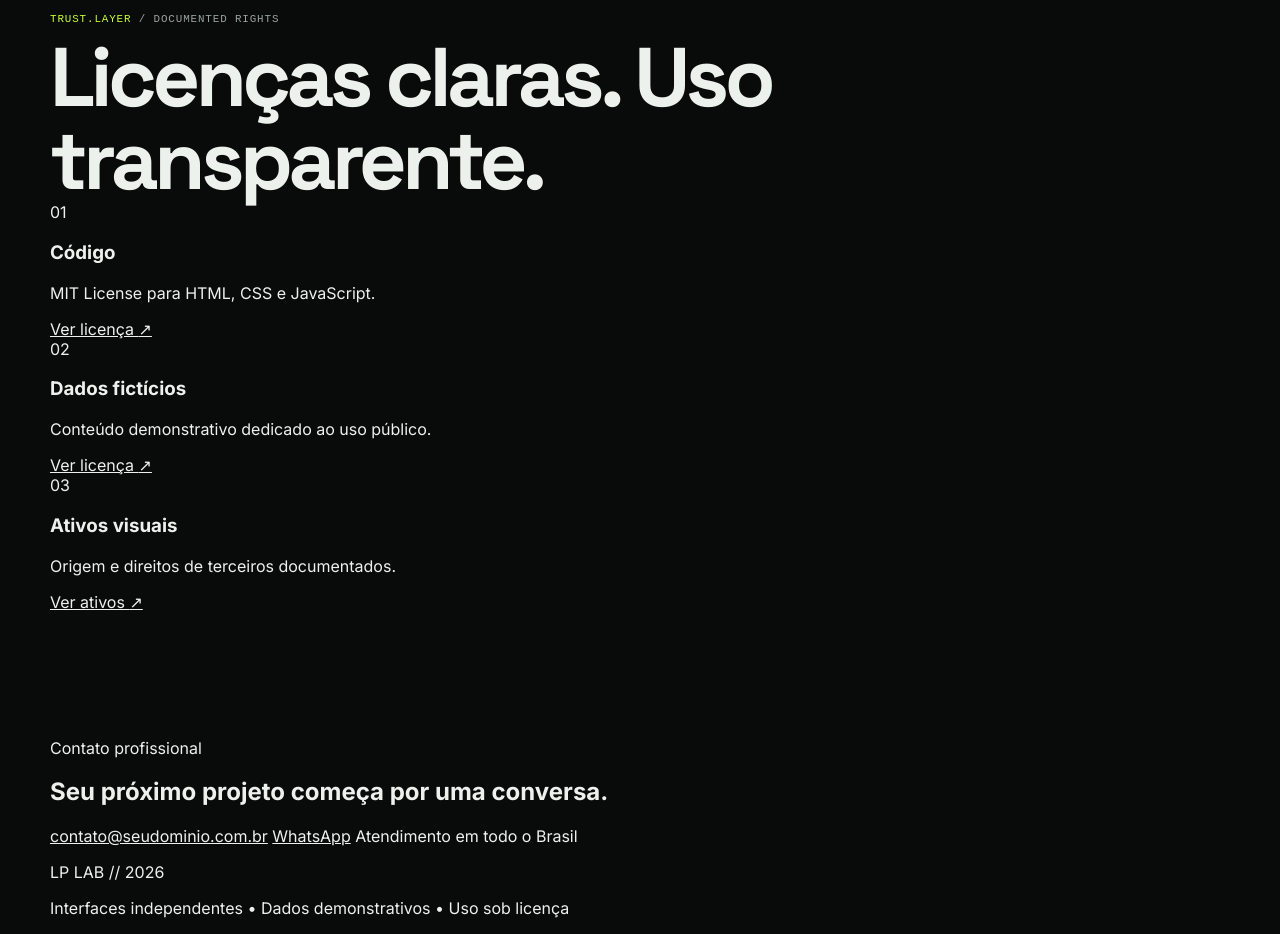
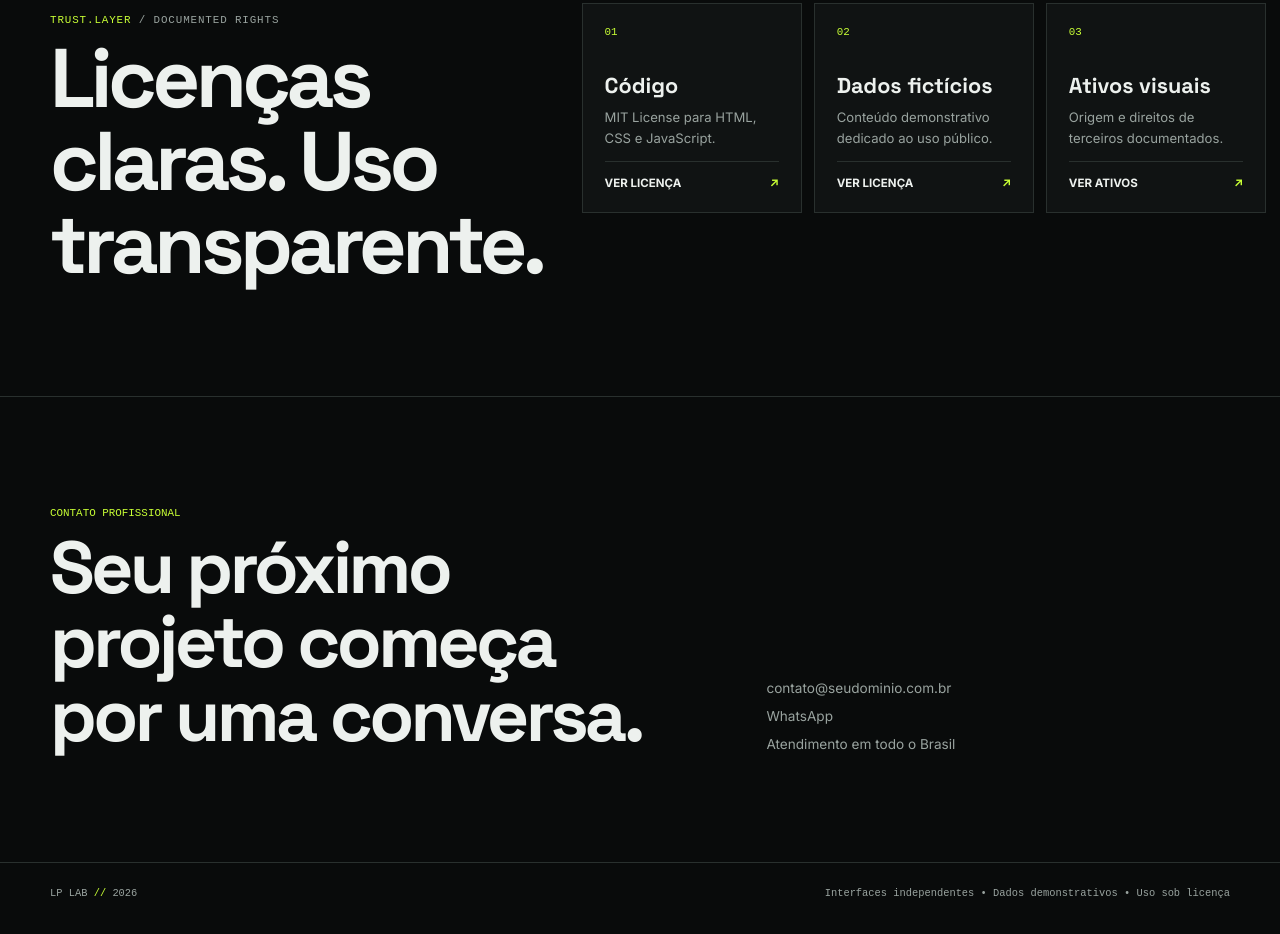
Before and after one commit to SavioCardosoM/landing-pages, a plain HTML site: page index.html in a window 1280 px wide. Shown: the part 3238-4172 px from the top of the page. Drawn offline with Linux system fonts and the light colour scheme.

Commit message:
correção

```diff
--- a/assets/style.css
+++ b/assets/style.css
@@ -90,6 +90,31 @@ a { color: inherit; }
 .about-services__conteudo > div:last-child > p { max-width: 650px; color: var(--muted); line-height: 1.75; }
 .about-services__cta { margin-top: 18px; }
 
+.license { border-top: 1px solid var(--line); border-bottom: 1px solid var(--line); padding: 80px 0; }
+.license__conteudo { display: grid; gap: 36px; }
+.license h2 { max-width: 620px; }
+.license__grid { display: grid; gap: 12px; }
+.license__grid article { min-height: 210px; display: flex; flex-direction: column; border: 1px solid var(--line); background: var(--panel); padding: 22px; }
+.license__grid article > span { color: var(--acid); font-family: monospace; font-size: .68rem; }
+.license__grid h3 { margin: 34px 0 8px; font-family: var(--font-display); font-size: 1.35rem; }
+.license__grid p { margin: 0; color: var(--muted); font-size: .82rem; line-height: 1.6; }
+.license__grid a { display: flex; justify-content: space-between; margin-top: auto; border-top: 1px solid var(--line); padding-top: 14px; color: var(--paper); font-size: .72rem; font-weight: 700; text-decoration: none; text-transform: uppercase; }
+.license__grid a span { color: var(--acid); }
+
+.contact-bar { border-bottom: 1px solid var(--line); padding: 72px 0; background: var(--ink); }
+.contact-bar__conteudo { display: grid; gap: 32px; }
+.contact-bar p { margin: 0 0 12px; color: var(--acid); font-family: monospace; font-size: .68rem; text-transform: uppercase; }
+.contact-bar h2 { max-width: 620px; margin: 0; font-family: var(--font-display); font-size: clamp(2.2rem, 7vw, 4.6rem); line-height: 1; letter-spacing: -.05em; }
+.contact-bar__dados { display: flex; flex-direction: column; gap: 12px; }
+.contact-bar__dados a, .contact-bar__dados span { color: var(--muted); font-size: .85rem; }
+.contact-bar__dados a { text-decoration: none; }
+.contact-bar__dados a:hover { color: var(--acid); }
+
+.portfolio-footer { padding: 24px 0; }
+.portfolio-footer__conteudo { display: flex; flex-direction: column; gap: 6px; color: var(--muted); font-family: monospace; font-size: .65rem; }
+.portfolio-footer p { margin: 0; }
+.portfolio-footer p span { color: var(--acid); }
+
 @media (min-width: 768px) {
   .nav { display: flex; }
   .hero__conteudo { grid-template-columns: 62% 38%; min-height: 700px; }
@@ -100,10 +125,11 @@ a { color: inherit; }
   .template-card--featured .template-card__image { aspect-ratio: 16 / 9; }
   .template-card--featured .template-card__content { min-height: 330px; }
   .license { padding: 110px 0; }
-  .license__conteudo { grid-template-columns: 42% 58%; }
+  .license__conteudo { grid-template-columns: 42% 58%; align-items: start; }
   .license__grid { grid-template-columns: repeat(3, 1fr); }
+  .contact-bar { padding: 110px 0; }
+  .contact-bar__conteudo { grid-template-columns: 58% 42%; align-items: end; }
   .portfolio-footer__conteudo { flex-direction: row; justify-content: space-between; }
-  .contact-bar__conteudo { grid-template-columns: 58% 42%; align-items: end; }
   .template-card__actions { grid-template-columns: 1fr 1fr; }
   .template-card__actions .template-card__demo { grid-column: 1 / -1; }
   .about-services { padding: 110px 0; }
```
